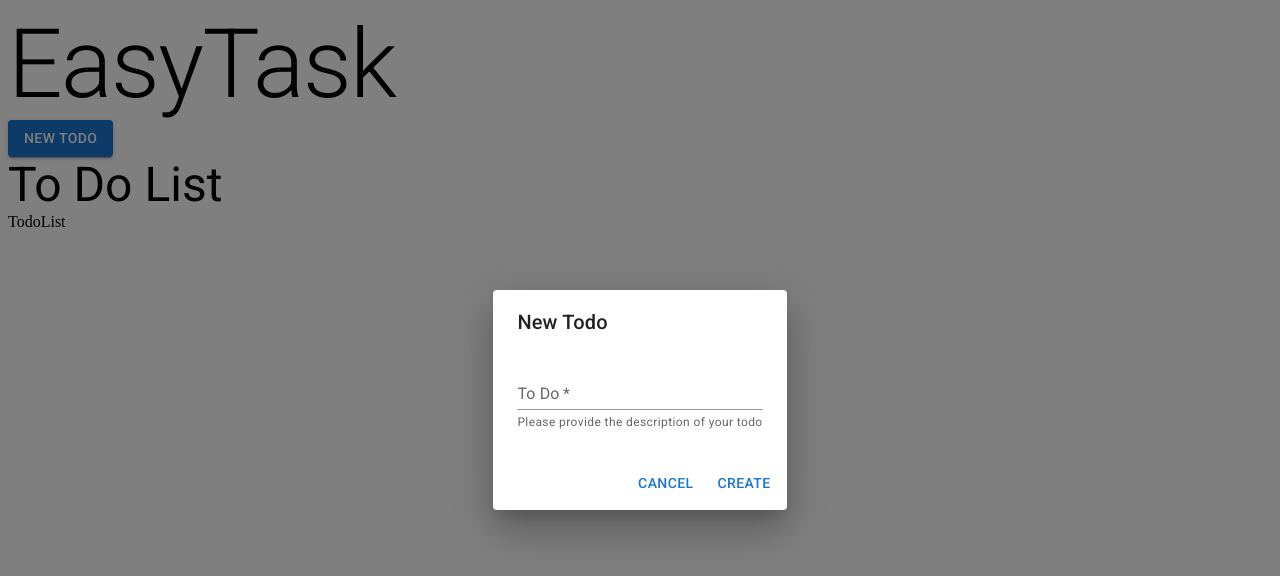
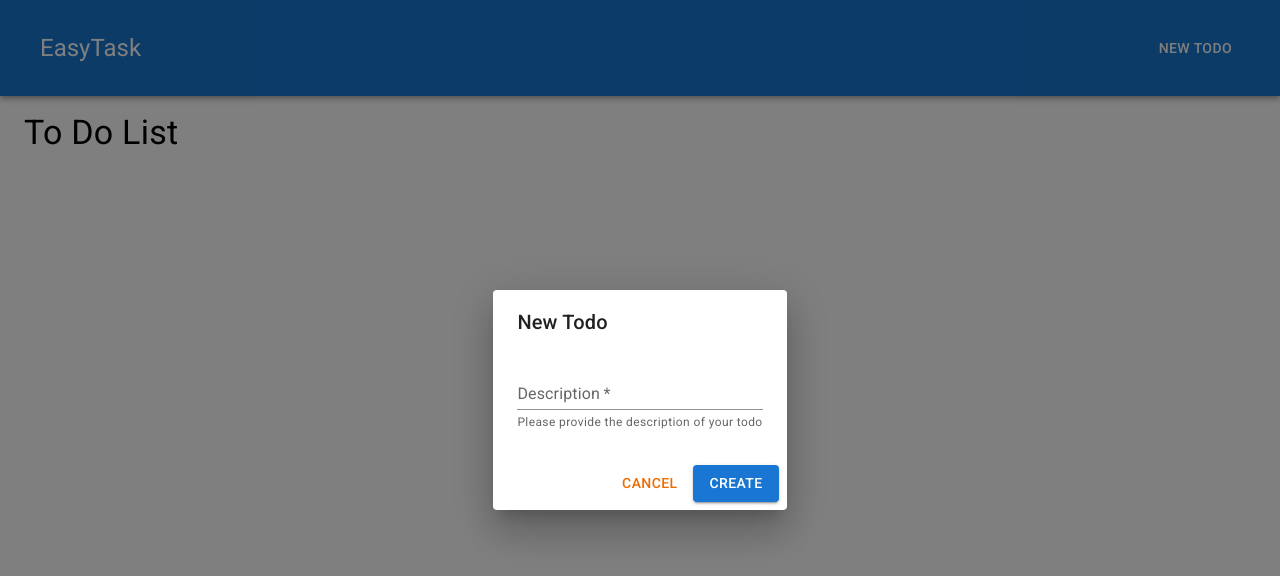
Before and after one commit to tiui-fulfillment/tiui-frontend-test, a React (Vite) app: page / in a window 1280 px wide. Both pictures are taken after a click on the button "NEW TODO". Shown: the top 576 px of the page. Built offline with nearby package versions, Linux system fonts and the light colour scheme.

Commit message:
Add: AppBar and TodoCard display

```diff
--- a/src/App.tsx
+++ b/src/App.tsx
@@ -1,4 +1,4 @@
-import { Typography } from "@mui/material";
+import { Box, Typography } from "@mui/material";
 import TodoList from "./Components/TodoList";
 import { TodosProvider } from "./Context/TodosProvider";
 import NavBar from "./Components/NavBar";
@@ -7,10 +7,10 @@ function App() {
   return (
     <TodosProvider>
       <NavBar />
-      <main>
-        <Typography variant="h3">To Do List</Typography>
+      <Box component="main" sx={{ p: 2, mt: 12 }}>
+        <Typography variant="h4">To Do List</Typography>
         <TodoList />
-      </main>
+      </Box>
     </TodosProvider>
   );
 }
--- a/src/Components/NavBar.tsx
+++ b/src/Components/NavBar.tsx
@@ -1,10 +1,12 @@
 import {
+  AppBar,
   Button,
   Dialog,
   DialogActions,
   DialogContent,
   DialogTitle,
   TextField,
+  Toolbar,
   Typography,
 } from "@mui/material";
 import { useState } from "react";
@@ -22,13 +24,19 @@ export default function NavBar() {
   }
 
   return (
-    <nav>
-      <Typography variant="h1">EasyTask</Typography>
-      <Button variant="contained" onClick={handleClickOpen}>
-        New ToDo
-      </Button>
+    <>
+      <AppBar color="primary" position="absolute" sx={{ p: 2 }}>
+        <Toolbar>
+          <Typography variant="h5" component="div" sx={{ flexGrow: 1 }}>
+            EasyTask
+          </Typography>
+          <Button color="inherit" onClick={handleClickOpen}>
+            New ToDo
+          </Button>
+        </Toolbar>
+      </AppBar>
       <NewTodoForm open={open} onClose={handleClose} />
-    </nav>
+    </>
   );
 }
 
@@ -66,14 +74,18 @@ function NewTodoForm({ open, onClose }: NewTodoFormProps) {
           multiline
           id="description"
           name="description"
-          label="To Do"
+          label="Description"
           variant="standard"
           helperText="Please provide the description of your todo"
         />
       </DialogContent>
       <DialogActions>
-        <Button onClick={onClose}>Cancel</Button>
-        <Button type="submit">Create</Button>
+        <Button color="warning" onClick={onClose}>
+          Cancel
+        </Button>
+        <Button variant="contained" type="submit">
+          Create
+        </Button>
       </DialogActions>
     </Dialog>
   );
--- a/src/Components/TodoList.tsx
+++ b/src/Components/TodoList.tsx
@@ -1,5 +1,50 @@
-function TodoList() {
-  return <div>TodoList</div>;
+import {
+  Box,
+  Card,
+  Checkbox,
+  Typography,
+  Button,
+  CardContent,
+  CardActions,
+} from "@mui/material";
+import { useTodos } from "../hooks/useTodos";
+import { Todo } from "../types";
+
+export default function TodoList() {
+  const { todos } = useTodos();
+
+  return (
+    <>
+      {todos.map((todo) => (
+        <TodoCard key={todo.id} todo={todo} />
+      ))}
+    </>
+  );
 }
 
-export default TodoList;
+function TodoCard({ todo }: { todo: Todo }) {
+  return (
+    <Card
+      sx={{
+        display: "flex",
+        alignItems: "center",
+        justifyContent: "space-between",
+        p: 1,
+        mb: 1,
+      }}
+    >
+      <CardContent sx={{ display: "flex", alignItems: "center" }}>
+        <Checkbox checked={todo.completed} />
+        <Typography variant="body1">{todo.description}</Typography>
+      </CardContent>
+      <CardActions>
+        <Button variant="outlined" color="primary" sx={{ mr: 1 }}>
+          Edit
+        </Button>
+        <Button variant="outlined" color="warning">
+          Delete
+        </Button>
+      </CardActions>
+    </Card>
+  );
+}
--- a/src/Context/TodosProvider.tsx
+++ b/src/Context/TodosProvider.tsx
@@ -9,7 +9,7 @@ export function TodosProvider({ children }: { children: ReactNode }) {
     const todo: Todo = {
       id: crypto.randomUUID() as string,
       description,
-      completed: true,
+      completed: false,
     };
     setTodos((prevTodos) => {
       return [...prevTodos, todo];
```
